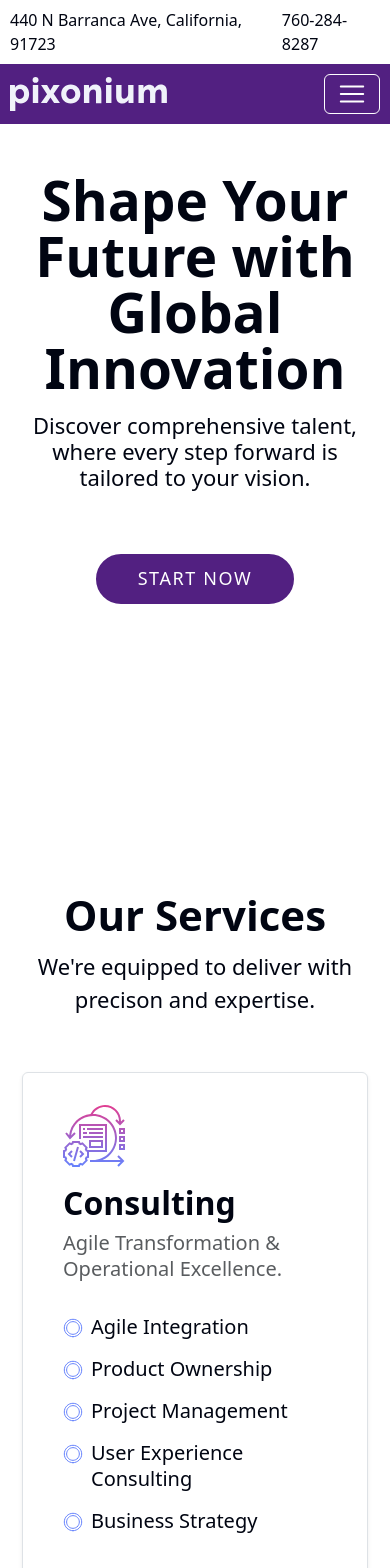
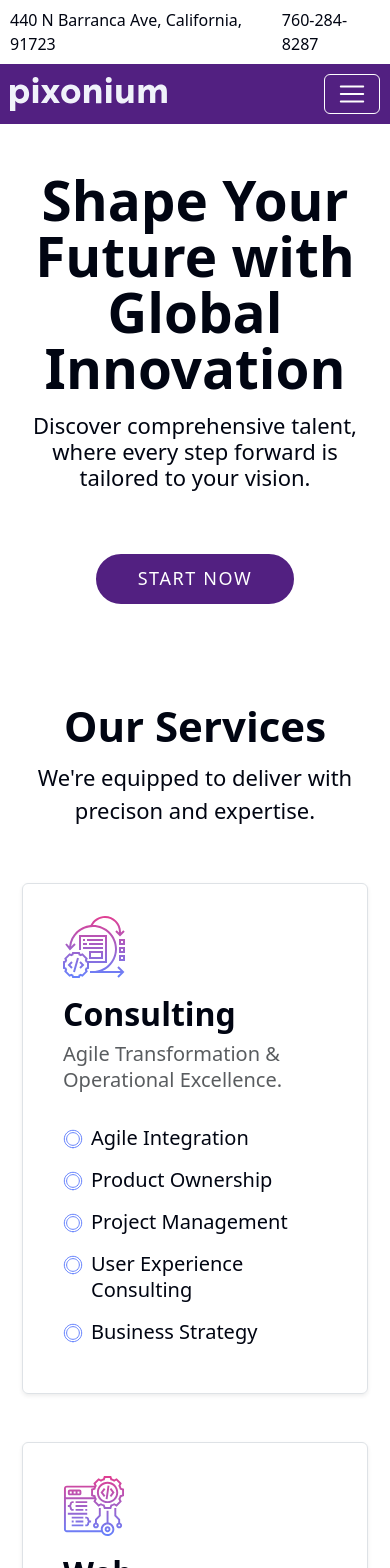
Before and after one commit to Bazzomir/lumaro, a React (Create React App) app in the folder erikas-app/: page / in a window 390 px wide. Shown: the top 1568 px of the page. Built offline with nearby package versions, Linux system fonts and the light colour scheme.

Commit message:
component updated

```diff
--- a/erikas-app/src/assets/css/App.css
+++ b/erikas-app/src/assets/css/App.css
@@ -34,18 +34,18 @@ body {
     position: relative;
 }
 
+.contact,
+.about,
+.services {
+    height: 135vh;
+}
+
 .homepage-image {
     aspect-ratio: 4/3;
     position: absolute;
     top: 20px;
     right: 0;
     z-index: 2;
-}
-
-.contact,
-.about,
-.services {
-    height: 135vh;
 }
 
 .navbar {
@@ -343,6 +343,13 @@ body {
         padding-right: 10px !important;
     }
 
+    .homepage,
+    .contact,
+    .about,
+    .services {
+        height: auto;
+    }
+
 }
 
 /* Small devices (landscape phones, 576px and up) */
@@ -371,6 +378,13 @@ body {
         padding-left: 30px !important;
         padding-right: 30px !important;
     }
+
+    .homepage,
+    .contact,
+    .about,
+    .services {
+        height: auto;
+    }
 }
 
 /* Medium devices (tablets, 768px and up) */
@@ -398,6 +412,13 @@ body {
     .px-120 {
         padding-left: 50px !important;
         padding-right: 50px !important;
+    }
+
+    .homepage,
+    .contact,
+    .about,
+    .services {
+        height: auto;
     }
 }
 
@@ -445,5 +466,8 @@ body {
 
 /* Extra extra large devices (larger desktops, 1400px and up) */
 @media (min-width: 1400px) {
-    /* Styles for xxl */
+    /* .px-120 {
+        padding-left: 1000px !important;
+        padding-right: 1000px !important;
+    } */
 }
```
Also changed, not shown: 1 other file (tests, documents, lock files or other folders).
